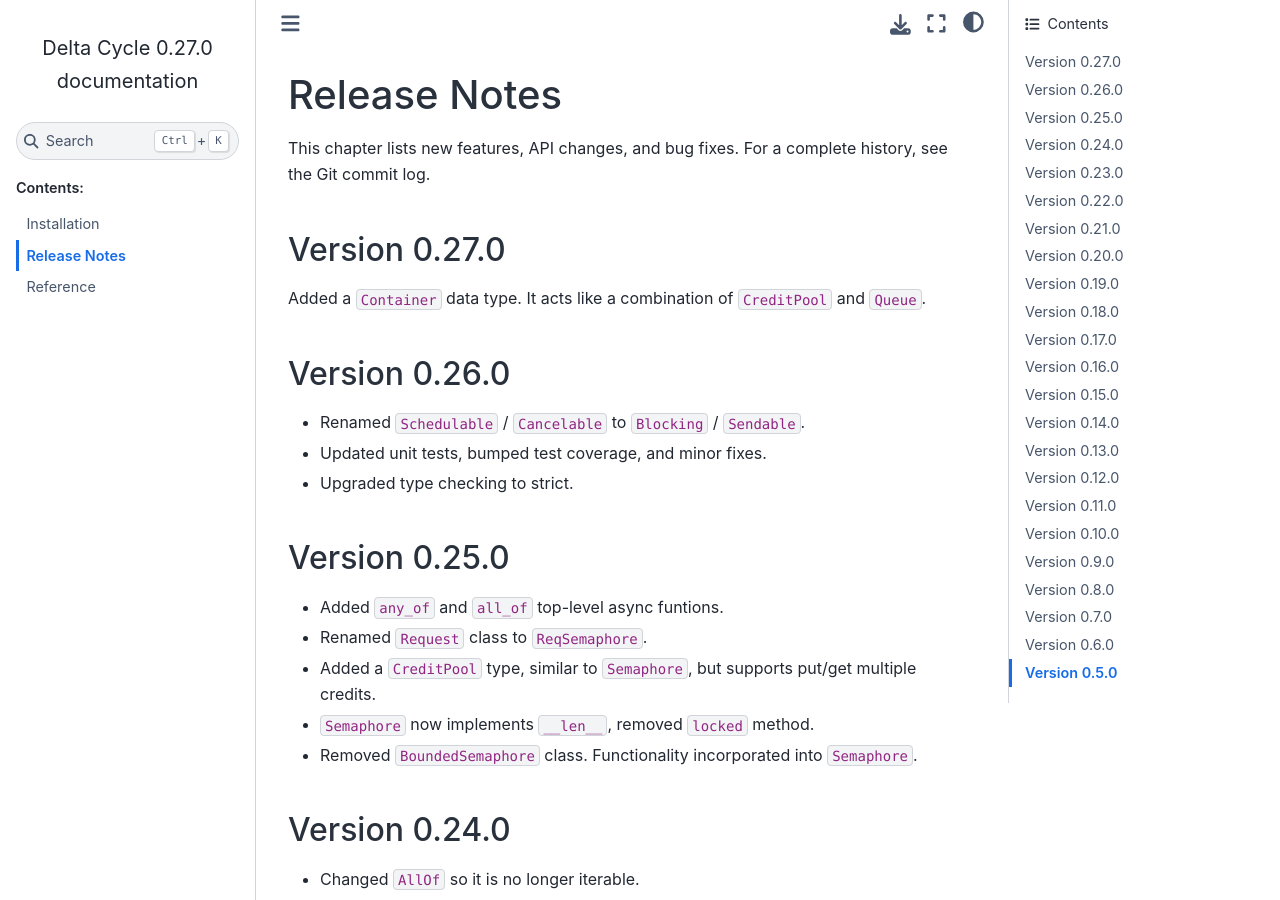
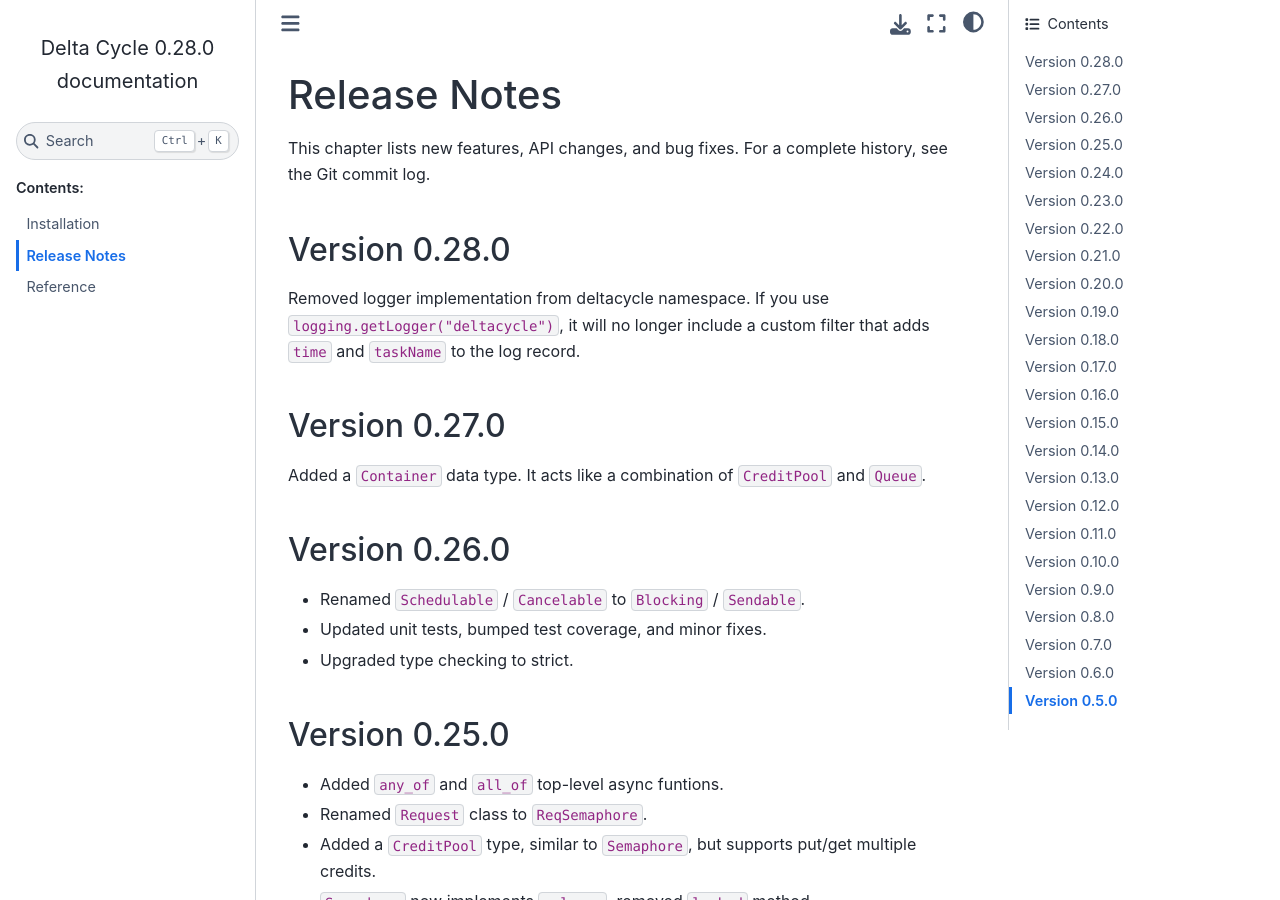
Before and after one commit to cjdrake/deltacycle, a Sphinx documentation site: the page built from doc/source/release_notes.rst, in a window 1280 px wide and 900 px high. Built offline with Sphinx 7.4.7 and the Sphinx Book theme 1.1.4, drawn with Linux system fonts in a browser that asks for light colours.

Commit message:
Release 0.28.0

```diff
--- a/doc/source/release_notes.rst
+++ b/doc/source/release_notes.rst
@@ -6,6 +6,15 @@
 
 This chapter lists new features, API changes, and bug fixes.
 For a complete history, see the Git commit log.
+
+
+Version 0.28.0
+==============
+
+Removed logger implementation from deltacycle namespace.
+If you use ``logging.getLogger("deltacycle")``,
+it will no longer include a custom filter that adds ``time`` and ``taskName`` to
+the log record.
 
 
 Version 0.27.0
--- a/pyproject.toml
+++ b/pyproject.toml
@@ -1,6 +1,6 @@
 [project]
 name = "deltacycle"
-version = "0.27.0"
+version = "0.28.0"
 description = "Delta Cycle"
 readme = "README.md"
 
```
Also changed, not shown: 2 other files.
